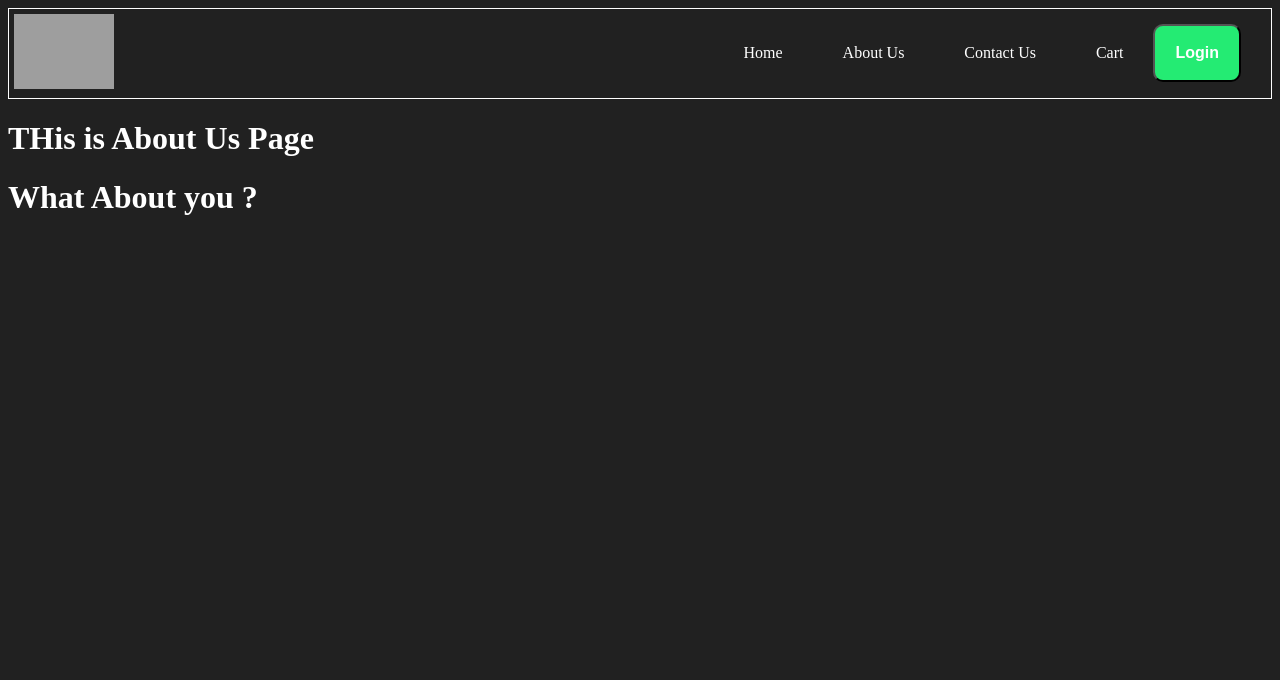
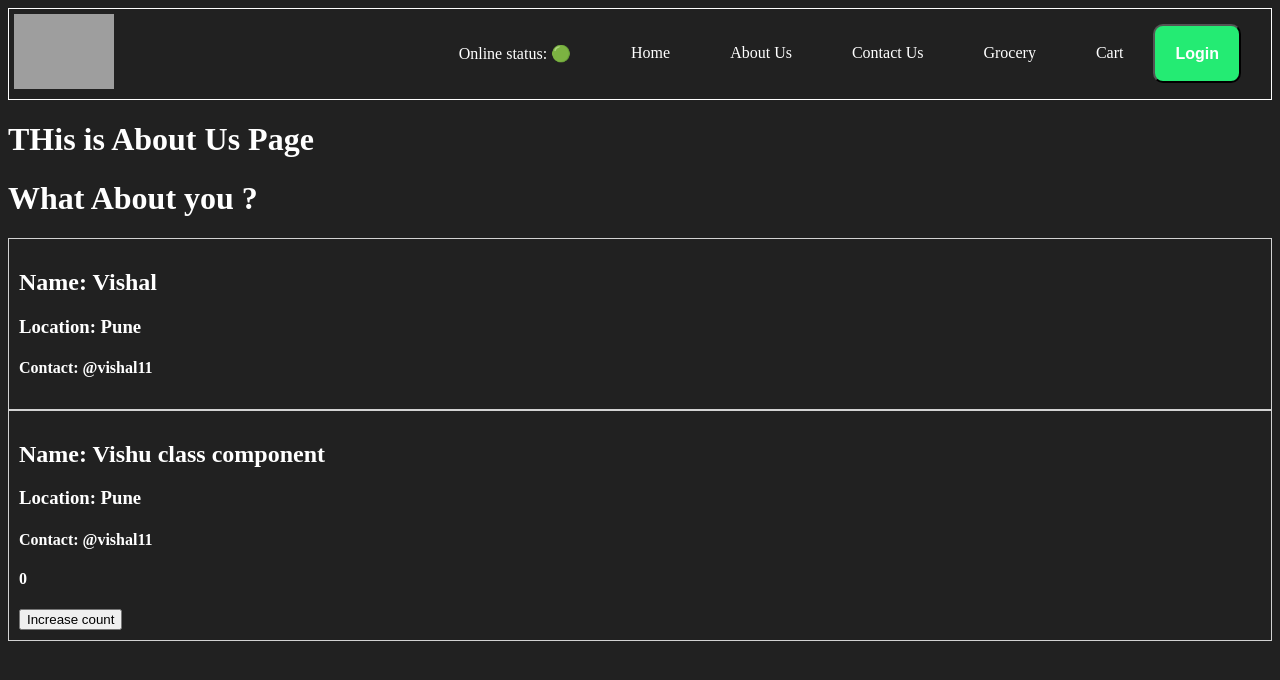
Before and after one commit to vsvishal/react-projects, a React (Vite) app in the folder namaste-react/: page /about in a window 1280 px wide. Shown: the top 680 px of the page. Built offline with nearby package versions, Linux system fonts and the light colour scheme; grey boxes are pictures that could not be loaded.

Commit message:
Online status, Grocery added

```diff
--- a/namaste-react/index.js
+++ b/namaste-react/index.js
@@ -7,6 +7,7 @@ import About from "./src/components/About";
 import Contact from "./src/components/Contact";
 import Error from "./src/components/Error";
 import RestuarantMenu from "./src/components/RestuarantMenu";
+import Grocery from "./src/components/Grocery";
 
 const AppLayout = () => {
   return (
@@ -39,6 +40,10 @@ const appRouter = createBrowserRouter([
         path: "/restaurants/:resId",
         element: <RestuarantMenu />,
       },
+      {
+        path: "/grocery",
+        element: <Grocery />,
+      },
     ],
     errorElement: <Error />,
   },
--- a/namaste-react/src/components/About.js
+++ b/namaste-react/src/components/About.js
@@ -1,8 +1,14 @@
+import User from "./User";
+import "./User.css";
+import USerClass from "./UserClass";
+
 function About() {
   return (
     <div>
       <h1>THis is About Us Page</h1>
       <h1>What About you ?</h1>
+      <User />
+      <USerClass name="Vishu class component" />
     </div>
   );
 }
--- a/namaste-react/src/components/Body.js
+++ b/namaste-react/src/components/Body.js
@@ -1,9 +1,9 @@
 import Card from "./Card";
 import "./Body.css";
-// import resDataList from "../utils/mockData";
 import { useEffect, useState } from "react";
 import Shimmer from "./Shimmer";
 import { Link } from "react-router-dom";
+import useOnlineStatus from "../utils/useOnlineStatus";
 
 function Body() {
   const [restaurants, setRestaurants] = useState([]);
@@ -50,6 +50,14 @@ function Body() {
   // if (restaurants.length === 0) {
   //   return <Shimmer />;
   // }
+  const onlineStatus = useOnlineStatus();
+  if (onlineStatus === false) {
+    return (
+      <h1>
+        Looks like you are Offline !! Please check your internet connection
+      </h1>
+    );
+  }
 
   return restaurants.length === 0 ? (
     <Shimmer />
--- /dev/null
+++ b/namaste-react/src/components/Grocery.js
@@ -0,0 +1,10 @@
+function Grocery() {
+  return (
+    <>
+      <h1>Welcome to Grocery store</h1>
+      <h2>It has lot of Child components</h2>
+    </>
+  );
+}
+
+export default Grocery;
--- a/namaste-react/src/components/Header.js
+++ b/namaste-react/src/components/Header.js
@@ -2,12 +2,14 @@ import "./Header.css";
 import { LOGO_URL } from "../utils/constants";
 import { useState } from "react";
 import { Link } from "react-router-dom";
+import useOnlineStatus from "../utils/useOnlineStatus";
 
 function Header() {
   // This btnName var is constant, react is not changing its value, actually during rerender, it creates new var,
   // since again Header component is loaded
   const [btnName, setBtnName] = useState("Login");
   console.log("Header component");
+  const onlineStatus = useOnlineStatus();
 
   return (
     <div className="header">
@@ -16,6 +18,7 @@ function Header() {
       </div>
       <div className="nav-items">
         <ul>
+          <li>Online status: {onlineStatus === true ? "🟢" : "🔴"} </li>
           <li>
             <Link to={"/"} style={{ textDecoration: "none", color: "white" }}>
               Home
@@ -37,6 +40,14 @@ function Header() {
               Contact Us
             </Link>
           </li>
+          <li>
+            <Link
+              to={"/grocery"}
+              style={{ textDecoration: "none", color: "white" }}
+            >
+              Grocery
+            </Link>
+          </li>
           <li>Cart</li>
           <button
             className="login-btn"
--- a/namaste-react/src/components/RestuarantMenu.js
+++ b/namaste-react/src/components/RestuarantMenu.js
@@ -1,25 +1,12 @@
-import { useEffect, useState } from "react";
 import Shimmer from "./Shimmer";
 import { useParams } from "react-router-dom";
 import { MENU_URL } from "../utils/constants";
+import useRestaurantMenu from "../utils/useRestaurantMenu";
 
 function RestuarantMenu() {
-  const [resInfo, setResInfo] = useState(null);
+  const { resId } = useParams();
 
-  const { resId } = useParams();
-  console.log(resId);
-
-  useEffect(() => {
-    fetchMenu();
-  }, []);
-
-  const fetchMenu = async () => {
-    const data = await fetch(MENU_URL + resId);
-
-    const json = await data.json();
-    setResInfo(json.data);
-    console.log("MENU", json.data);
-  };
+  const resInfo = useRestaurantMenu(resId);
 
   // console.log("menu", resInfo);
   const { name, areaName, avgRating, costForTwoMessage, cuisines, locality } =
--- /dev/null
+++ b/namaste-react/src/components/User.css
@@ -0,0 +1,4 @@
+.user-card {
+  padding: 10px;
+  border: 1px solid lightgrey;
+}
--- /dev/null
+++ b/namaste-react/src/components/User.js
@@ -0,0 +1,25 @@
+import { useEffect } from "react";
+
+const User = () => {
+  //   useEffect(() => {
+  //     const timer = setInterval(() => {
+  //       console.log("useEffect setInterval() inside User.js");
+  //     }, 1000);
+  //     console.log("useEffect inside User.js");
+
+  //     return () => {
+  //       clearInterval(timer);
+  //       console.log("useEffect unmount Return");
+  //     };
+  //   }, []);
+
+  return (
+    <div className="user-card">
+      <h2>Name: Vishal</h2>
+      <h3>Location: Pune</h3>
+      <h4>Contact: @vishal11</h4>
+    </div>
+  );
+};
+
+export default User;
--- /dev/null
+++ b/namaste-react/src/components/UserClass.js
@@ -0,0 +1,33 @@
+import React from "react";
+
+class USerClass extends React.Component {
+  constructor(props) {
+    super(props);
+
+    this.state = {
+      count: 0,
+    };
+  }
+
+  render() {
+    return (
+      <div className="user-card">
+        <h2>Name: {this.props.name}</h2>
+        <h3>Location: Pune</h3>
+        <h4>Contact: @vishal11</h4>
+        <h4>{this.state.count}</h4>
+        <button
+          onClick={() => {
+            this.setState({
+              count: this.state.count + 1,
+            });
+          }}
+        >
+          Increase count
+        </button>
+      </div>
+    );
+  }
+}
+
+export default USerClass;
--- /dev/null
+++ b/namaste-react/src/utils/useOnlineStatus.js
@@ -0,0 +1,19 @@
+import { useEffect, useState } from "react";
+
+const useOnlineStatus = () => {
+  const [isOnline, setIsOnline] = useState(true);
+
+  useEffect(() => {
+    window.addEventListener("offline", () => {
+      setIsOnline(false);
+    });
+
+    window.addEventListener("online", () => {
+      setIsOnline(true);
+    });
+  }, []);
+
+  return isOnline;
+};
+
+export default useOnlineStatus;
--- /dev/null
+++ b/namaste-react/src/utils/useRestaurantMenu.js
@@ -0,0 +1,20 @@
+import { useEffect, useState } from "react";
+import { MENU_URL } from "./constants";
+
+const useRestaurantMenu = (resId) => {
+  const [resInfo, setResInfo] = useState(null);
+
+  useEffect(() => {
+    fetchMenu();
+  }, []);
+
+  const fetchMenu = async () => {
+    const data = await fetch(MENU_URL + resId);
+    const json = await data.json();
+    setResInfo(json.data);
+  };
+
+  return resInfo;
+};
+
+export default useRestaurantMenu;
```
Also changed, not shown: 1 other file (tests, documents, lock files or other folders).
